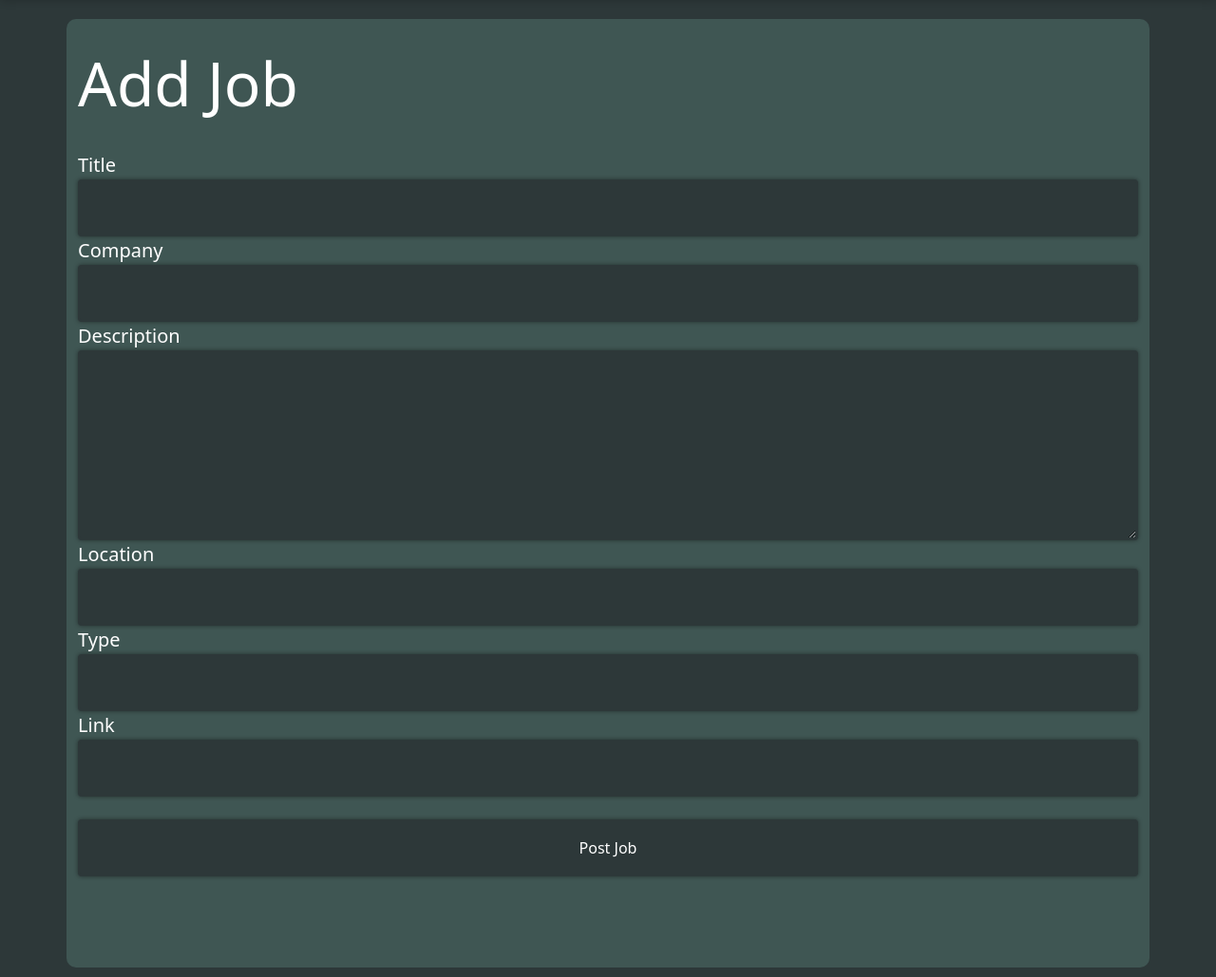
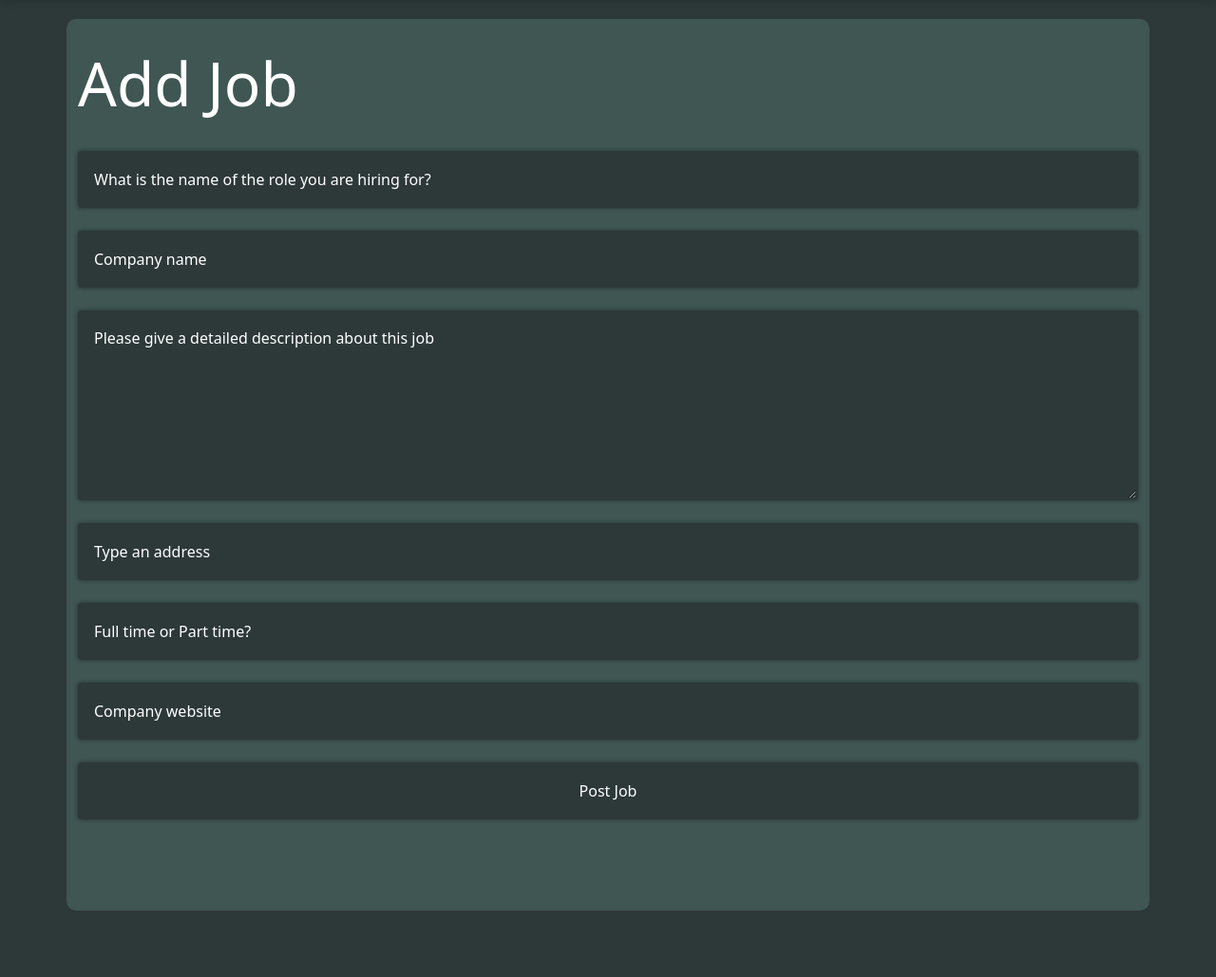
Before and after one commit to austindflatt/Tech_Meetup_Capstone, a Django app: page /add-job/ in a window 1280 px wide. Shown: the part 72-1101 px from the top of the page at 95% size. After the commit the page ends 1031 px from the top, so only its background shows below. Run offline with Django 3.2, Linux system fonts and the light colour scheme; the visitor is signed in with stand-in values (Sample User, id 1); some libraries are stand-ins or nearby versions.

Commit message:
fixed event form code so a user can select the date and time easily instead of manually inputting

```diff
--- a/meetupapp/forms.py
+++ b/meetupapp/forms.py
@@ -1,4 +1,4 @@
-from django.forms import ModelForm
+from django.forms import ModelForm, DateTimeInput
 from django.contrib.auth.forms import UserCreationForm
 from django import forms
 from django.contrib.auth.models import User
@@ -16,10 +16,33 @@ class MeetupForm(ModelForm):
         model = Meetup
         fields = ['title', 'thumbnail', 'topic', 'description', 'city', 'address', 'meetup_date', 'end_date', 'creator']
 
+        widgets = {
+            'meetup_date': DateTimeInput(attrs={'type': 'datetime-local'}),
+            'end_date': DateTimeInput(attrs={'type': 'time'}),
+        }
+
     def __init__(self, *args, **kwargs):
         super(MeetupForm, self).__init__(*args, **kwargs)
         self.fields['title'].widget.attrs.update(
-            {'class': ''}
+            {'placeholder': 'Choose a title for your event'}
+        )
+        self.fields['topic'].widget.attrs.update(
+            {'placeholder': 'What topic will be discussed?'}
+        )
+        self.fields['description'].widget.attrs.update(
+            {'placeholder': 'Please give a detailed description of what this event is about'}
+        )
+        self.fields['city'].widget.attrs.update(
+            {'placeholder': 'What city will this be in?'}
+        )
+        self.fields['address'].widget.attrs.update(
+            {'placeholder': 'What is the address?'}
+        )
+        self.fields['meetup_date'].widget.attrs.update(
+            {'placeholder': 'datetime-local'}
+        )
+        self.fields['end_date'].widget.attrs.update(
+            {'placeholder': 'datetime-local'}
         )
         self.fields['meetup_date'].widget.attrs.update(
             {'class': '',
@@ -35,5 +58,20 @@ class JobForm(ModelForm):
     def __init__(self, *args, **kwargs):
         super(JobForm, self).__init__(*args, **kwargs)
         self.fields['title'].widget.attrs.update(
-            {'class': ''}
+            {'placeholder': 'What is the name of the role you are hiring for?'}
         )
+        self.fields['company'].widget.attrs.update(
+            {'placeholder': 'Company name'}
+        )
+        self.fields['description'].widget.attrs.update(
+            {'placeholder': 'Please give a detailed description about this job'}
+        )
+        self.fields['location'].widget.attrs.update(
+            {'placeholder': 'Type an address'}
+        )
+        self.fields['type'].widget.attrs.update(
+            {'placeholder': 'Full time or Part time?'}
+        )
+        self.fields['link'].widget.attrs.update(
+            {'placeholder': 'Company website'}
+        )
--- a/meetupapp/templates/base/job_form.html
+++ b/meetupapp/templates/base/job_form.html
@@ -3,7 +3,7 @@
 {% load static %}
 {% block content %}
 
-             <h1 class="display-3" style="color: #FFF; ">Add Job</h1><br/>
+             <h1 class="display-3" style="color: #FFF; ">Add Job</h1>
             <form method="POST" enctype="multipart/form-data" class="add-content">
               {% csrf_token %}
               {% for field in form %}
--- a/meetupapp/templates/base/meetup.html
+++ b/meetupapp/templates/base/meetup.html
@@ -3,7 +3,7 @@
 {% load static %}
 {% block content %}
 
-              <div class="col-md-10 ">
+              <div class="col-md-12 ">
     <div class="row ">
         <div class="col-xl-3 col-lg-6">
             <div class="card l-bg-green-dark">
--- a/meetupapp/templates/base/meetup_form.html
+++ b/meetupapp/templates/base/meetup_form.html
@@ -4,14 +4,13 @@
 {% block content %}
 
 
-            <h1 class="display-3" style="color: #FFF; ">Add Event 📍</h1><br/>
+            <h1 class="display-3" style="color: #FFF; ">Add Event 📍</h1>
             <form method="POST" enctype="multipart/form-data" class="add-content">
               {% csrf_token %}
               {% for field in form %}
               <label for="meetup" class="label">{{field.label}}</label><br>
               {{field}}<br>
               {% endfor %}
-              <br>
               <input class="button button-submit" type="submit" value="Create Meetup">
             </form>
 
--- a/static/styles/style.css
+++ b/static/styles/style.css
@@ -359,7 +359,24 @@ textarea {
 	transition: 0.2s;
 }
 
-#id_creator, label[for="id_creator"] {
+input:-webkit-autofill,
+input:-webkit-autofill:hover,
+input:-webkit-autofill:focus,
+input:-webkit-autofill:active {
+    transition: 5000s ease-in-out 0s;
+}
+
+#id_creator, label[for="meetup"] {
   position: absolute;
   display: none
 }
+
+#id_creator, label[for="..."] {
+  position: absolute;
+  display: none
+}
+
+::placeholder { /* Chrome, Firefox, Opera, Safari 10.1+ */
+  color: #FFF;
+  opacity: 1; /* Firefox */
+}
```
Also changed, not shown: static/images/thumbnails/react.png (added).
